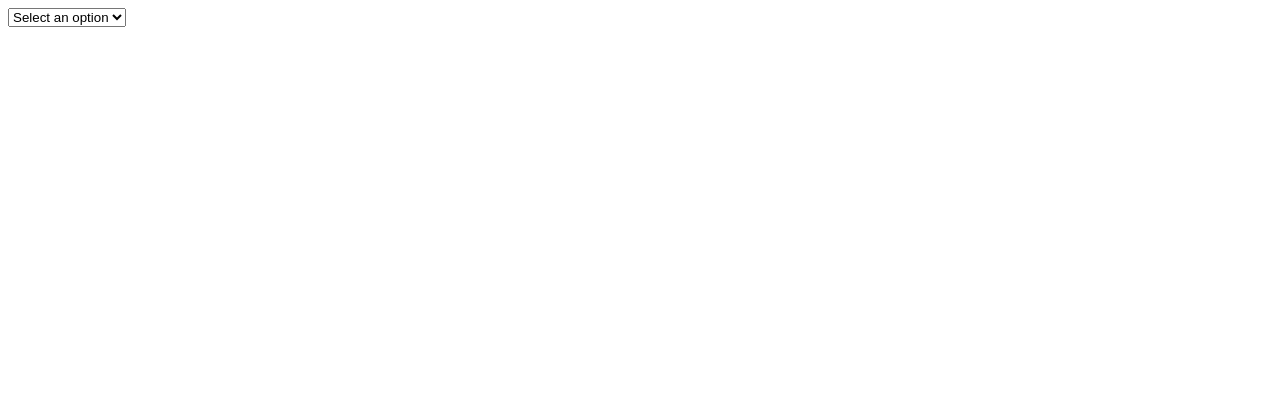
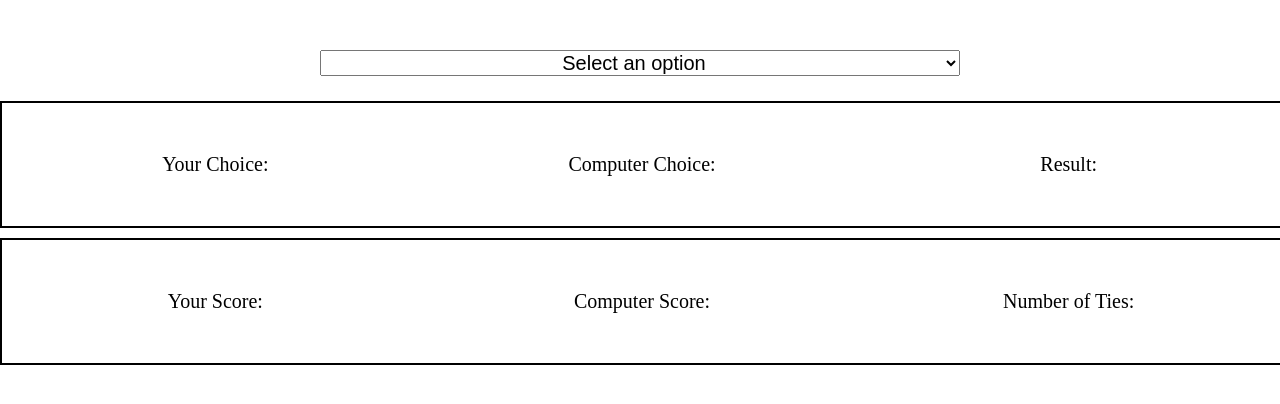
Before and after one commit to RWeber-GHub/weekly_project_2, a plain HTML site: page index.html in a window 1280 px wide. Drawn offline with Linux system fonts and the light colour scheme.

Commit message:
Added html and CSS design

```diff
--- a/RPS.css
+++ b/RPS.css
@@ -0,0 +1,32 @@
+*{
+    margin: 25px auto;
+    width: 100%;
+}
+#rpsSelector{
+    font-size: 20px;
+    display: flex;
+    text-align: center;
+    width: 50%;
+    height: 20%;
+}
+
+.choices{
+    height: 15%;
+    text-align: center;
+    margin: 10px auto;
+    display: flex;
+    border: 2px solid black;
+}
+
+
+.text{
+    font-size: 20px;
+
+}
+.scores{
+    height: 20%;
+    text-align: center;
+    margin: 10px auto;
+    display: flex;
+    border: 2px solid black;
+}
--- a/index.html
+++ b/index.html
@@ -17,6 +17,38 @@
 
 
 
+        <div class="choices">
+
+            <div id="yourChoice">
+                <div class="text">Your Choice: </div>
+            </div>
+
+            <div id="comChoice">
+                <div class="text">Computer Choice: </div>
+            </div>
+
+            <div id="result">
+                <div class="text">Result: </div>
+            </div>
+
+        </div>
+
+        <div class="scores">
+
+            <div id="yourScore">
+                <div class="text">Your Score: </div>
+            </div>
+            <div id="computerScore">
+                <div class="text">Computer Score: </div>
+            </div>
+            <div id="ties">
+                <div class="text">Number of Ties: </div>
+            </div>
+
+
+
+        </div>
+
 
 
 
```
